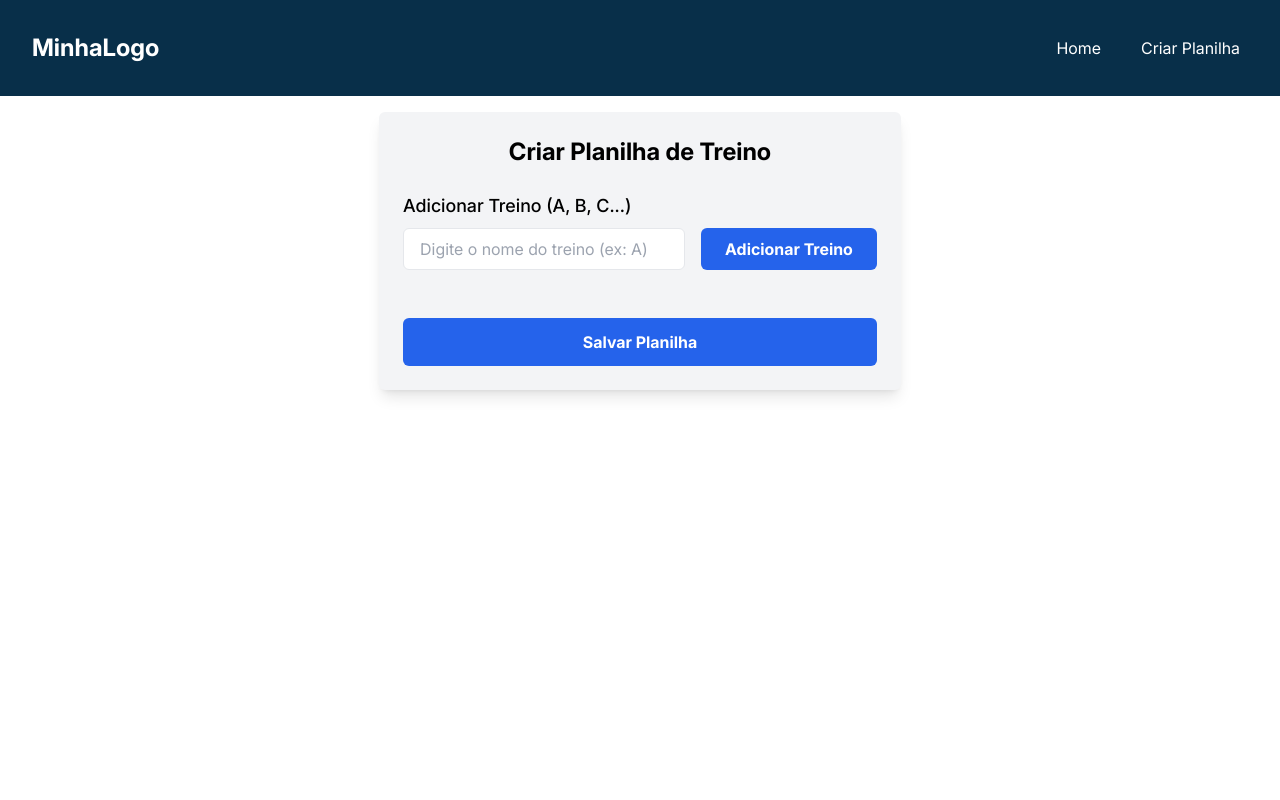
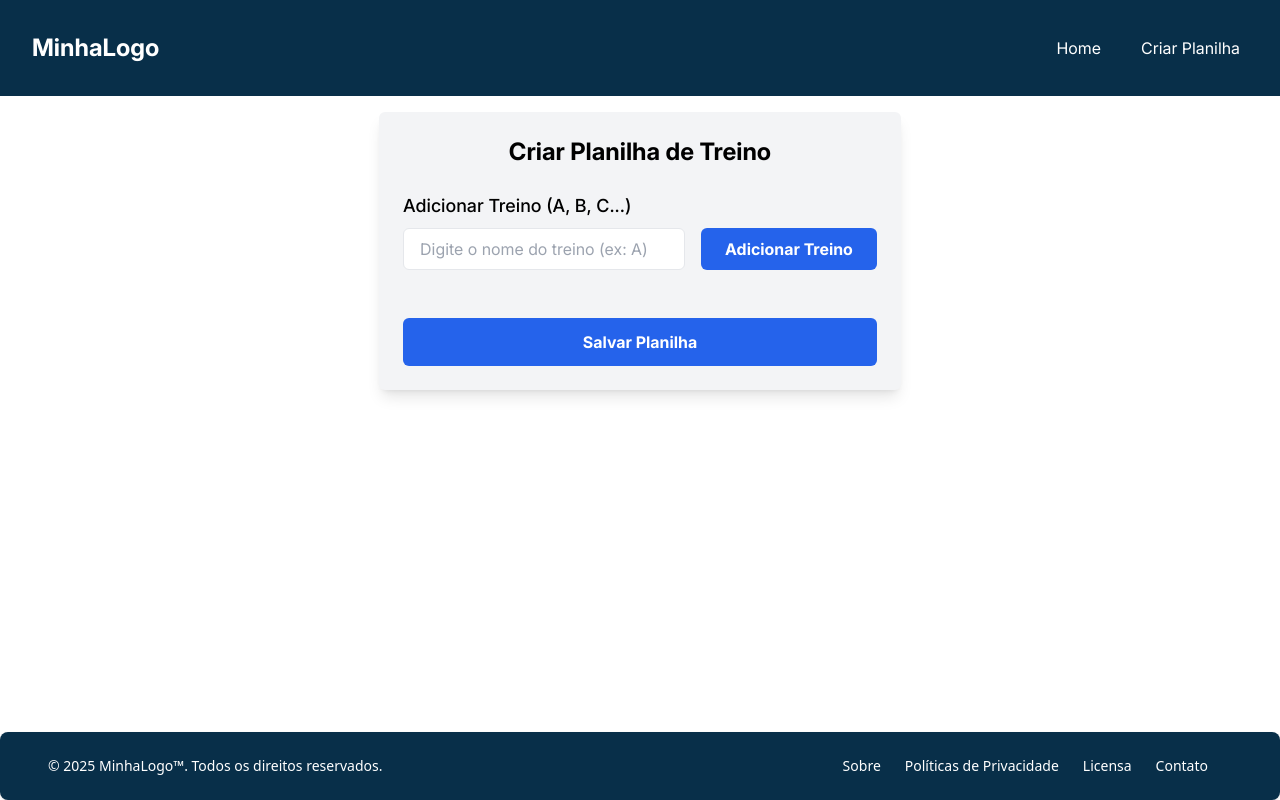
Before and after one commit to jailsonzarur/Projeto-React-Node, a React (Create React App) app in the folder react-projeto/: page /planilha in a window 1280 px wide. Built offline with nearby package versions, Linux system fonts and the light colour scheme.

Commit message:
Criação do footer da aplicação front-end.

```diff
--- a/react-projeto/src/App.js
+++ b/react-projeto/src/App.js
@@ -2,6 +2,7 @@ import { BrowserRouter as Router, Routes, Route } from "react-router-dom";
 import Navbar from "./components/layout/Navbar";
 import Home from "./pages/Home";
 import Planilha from "./pages/Planilha";
+import Footer from "./components/layout/Footer";
 
 function App() {
   return (
@@ -16,6 +17,7 @@ function App() {
         <Route exact path="/planilha" element={<Planilha/>}>
         </Route>
       </Routes>
+      <Footer/>
     </Router>
   )
 }
--- a/react-projeto/src/components/HomeSlide.js
+++ b/react-projeto/src/components/HomeSlide.js
@@ -5,7 +5,7 @@ function HomeSlide() {
     return(
         <>
             <Container>
-                <div class="flex-col m-auto text-center mt-10">
+                <div class="flex-col m-auto text-center mt-10 px-4 py-2 sm:px-6 lg:px-8">
                     <h1 className="text-4xl font-bold font-inter">Potencialize seus resultados na academia!</h1>
                     <p className="text-lg mt-4 mb-4">Aqui você acompanha sua progressão dia-a-dia nos treinos de forma prática!</p>
                     <Link to="/planilha" className="transition mt-4 px-4 py-2 bg-blue-500 text-white rounded shadow-md hover:bg-blue-900 duration-300">
--- /dev/null
+++ b/react-projeto/src/components/layout/Footer.js
@@ -0,0 +1,31 @@
+import styles from "./Footer.module.css"
+import { Link } from "react-router-dom"
+
+function Footer() {
+    return(
+        <>
+            <footer className={`bg-sky-950 rounded-lg shadow px-4 py-2 sm:px-6 lg:px-8 dark:bg-gray-800 mb-0 ${styles.footer_fixo}`}>
+                <div class="w-full mx-auto max-w-screen-xl p-4 md:flex md:items-center md:justify-between">
+                <span class="text-sm text-white sm:text-center dark:text-white">© 2025 <Link to="/" class="hover:underline">MinhaLogo™</Link>. Todos os direitos reservados.
+                </span>
+                <ul class="flex flex-wrap items-center mt-3 text-sm font-medium text-white dark:text-gray-400 sm:mt-0">
+                    <li>
+                        <Link to="/sobre" class="hover:underline me-4 md:me-6">Sobre</Link>
+                    </li>
+                    <li>
+                        <Link to="/politicas" class="hover:underline me-4 md:me-6">Políticas de Privacidade</Link>
+                    </li>
+                    <li>
+                        <Link to="/licensa" class="hover:underline me-4 md:me-6">Licensa</Link>
+                    </li>
+                    <li>
+                        <Link to="/licensa" class="hover:underline me-4 md:me-6">Contato</Link>
+                    </li>
+                </ul>
+                </div>
+            </footer>
+        </>
+    )
+}
+
+export default Footer
--- /dev/null
+++ b/react-projeto/src/components/layout/Footer.module.css
@@ -0,0 +1,6 @@
+.footer_fixo{
+    width: 100%;
+    position: absolute;
+    bottom: 0;
+    left: 0;
+}
```
